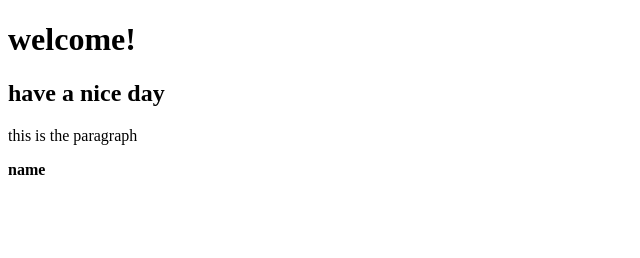
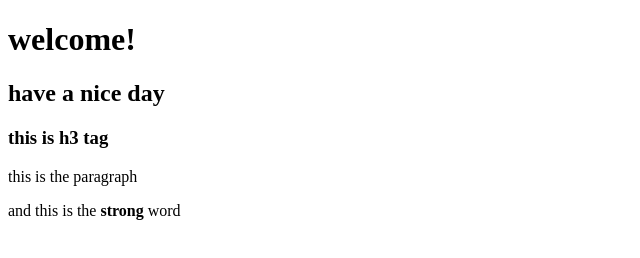
Before and after one commit to shetshruthip125/newrepo, a plain HTML site: page index.html in a window 1280 px wide. Shown: the whole page, without its empty margins (0-640 px from the left). Drawn offline with Linux system fonts and the light colour scheme.

Commit message:
some tags are added and some got removed

```diff
--- a/index.html
+++ b/index.html
@@ -1,13 +1,13 @@
 <!DOCTYPE html>
-<html lang="en">
+<html>
 <head>
-    <meta charset="UTF-8">
     <title>my first html document</title>
 </head>
 <body>
     <h1>welcome!</h1>
     <h2>have a nice day</h2>
+    <h3>this is h3 tag</h3>
     <p>this is the paragraph</p>
-    <strong>name</strong>
+   <p>and this is the <strong>strong </strong> word</p>
 </body>
 </html>
```
